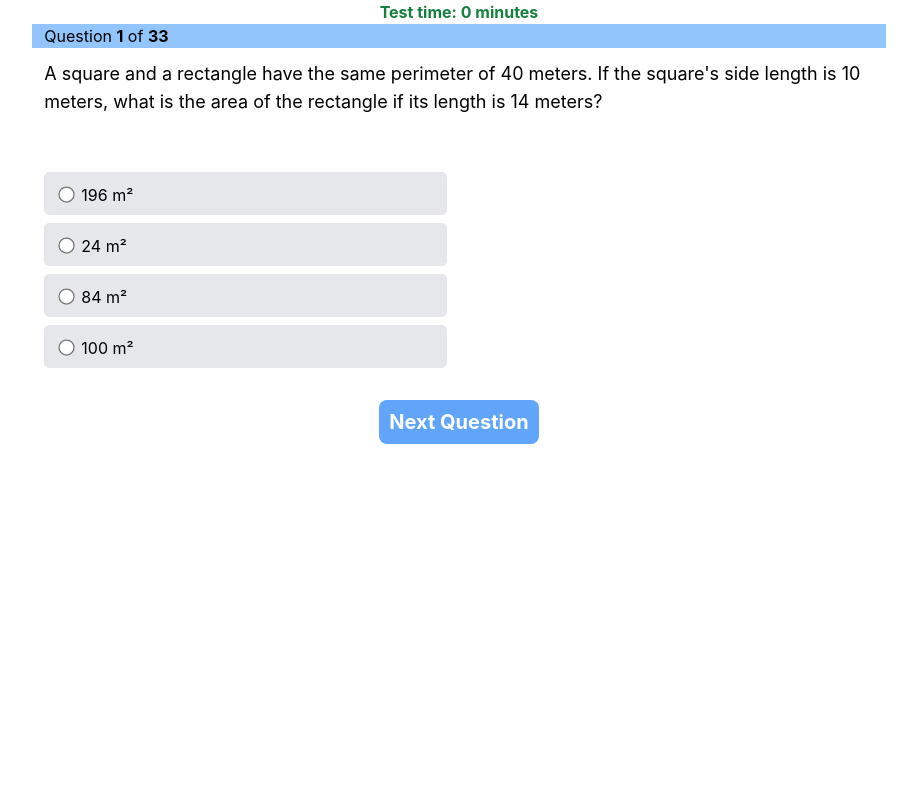
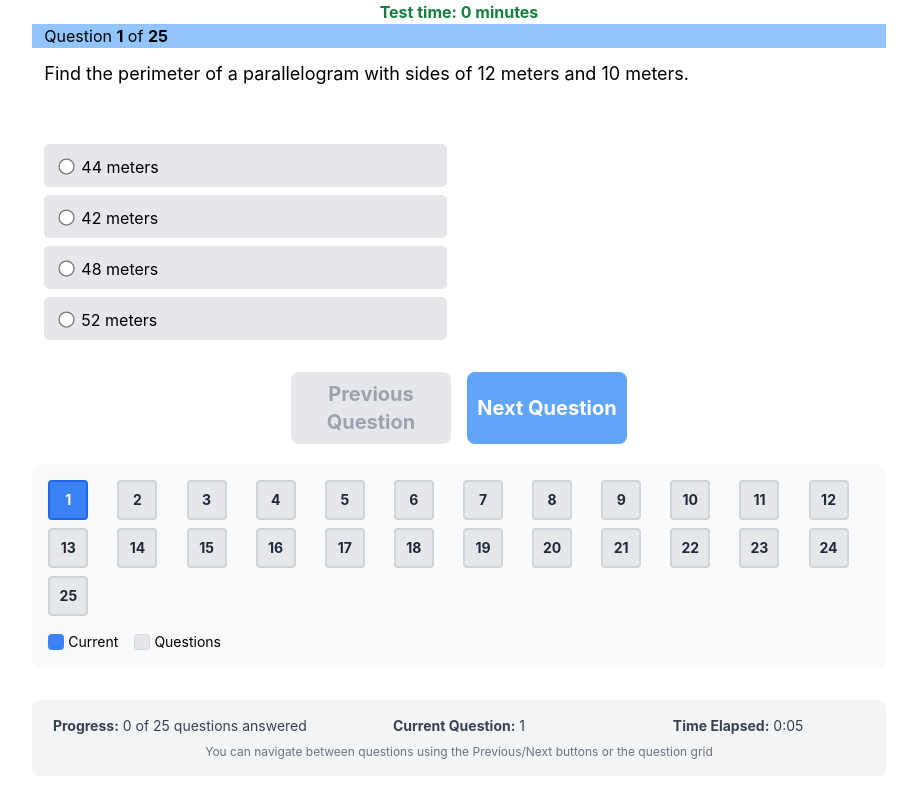
Before and after one commit to kachomanic/randomexam, a React (Create React App) app: page / in a window 1280 px wide. Shown: the whole page, without its empty margins (181-1098 px from the left). Built offline with nearby package versions, Linux system fonts and the light colour scheme.

Commit message:
fix(limit) to 25 exams

```diff
--- a/src/App.js
+++ b/src/App.js
@@ -2,7 +2,6 @@ import React, { Fragment, useEffect, useState } from "react";
 import { fetchAllExams, fetchOrderArray } from "./store/slices/exams";
 import { useDispatch, useSelector } from "react-redux";
 import "./App.css";
-import { current } from "@reduxjs/toolkit";
 
 function App() {
   const { list: exams } = useSelector((state) => state.exams);
@@ -14,6 +13,8 @@ function App() {
   //const [message, setMessage] = useState("");
   const [selectedResp, setSelectedResp] = useState();
   const [warning, setWarning] = useState(false);
+  const [userAnswers, setUserAnswers] = useState({}); // Track answers for each question
+  const [questionStatus, setQuestionStatus] = useState({}); // Track status: 'correct', 'incorrect', 'unanswered'
   let actualPosition = parseInt(
     JSON.parse(localStorage.getItem("actualPosition"))
   );
@@ -52,7 +53,20 @@ function App() {
       return;
     }
 
-    if (!exams[currentPos].Correct.includes(parseInt(selectedResp))) {
+    // Save the user's answer
+    const newUserAnswers = { ...userAnswers };
+    newUserAnswers[currentPos] = selectedResp;
+    setUserAnswers(newUserAnswers);
+
+    // Determine if answer is correct
+    const isCorrect = exams[currentPos].Correct.includes(
+      parseInt(selectedResp)
+    );
+    const newQuestionStatus = { ...questionStatus };
+    newQuestionStatus[currentPos] = isCorrect ? "correct" : "incorrect";
+    setQuestionStatus(newQuestionStatus);
+
+    if (!isCorrect) {
       setErrors(errors + 1);
     }
 
@@ -63,27 +77,75 @@ function App() {
     }
 
     for (var j = 0; j < ele.length; j++) ele[j].checked = false;
+    setSelectedResp(undefined);
   };
 
+  const jumpToQuestion = (questionIndex) => {
+    // First, save current answer if one is selected
+    if (selectedResp !== undefined && currentPos >= 0) {
+      const newUserAnswers = { ...userAnswers };
+      newUserAnswers[currentPos] = selectedResp;
+      setUserAnswers(newUserAnswers);
+    }
+
+    setCurrentPos(questionIndex);
+    setWarning(false);
+
+    // Clear all radio selections
+    document.querySelectorAll('input[type="radio"]').forEach((radio) => {
+      radio.checked = false;
+    });
+
+    // Set the selected response if user has already answered this question
+    if (userAnswers[questionIndex] !== undefined) {
+      setSelectedResp(userAnswers[questionIndex]);
+      // Set the radio button to checked after a small delay to ensure DOM is updated
+      setTimeout(() => {
+        var newEle = document.getElementsByName(questionIndex);
+        if (newEle[userAnswers[questionIndex]]) {
+          newEle[userAnswers[questionIndex]].checked = true;
+        }
+      }, 50);
+    } else {
+      setSelectedResp(undefined);
+    }
+  };
+
+  const previousQuestion = () => {
+    if (currentPos > 0) {
+      jumpToQuestion(currentPos - 1);
+    }
+  };
+
+  // Effect to restore radio button selection when currentPos changes
   useEffect(() => {
+    if (currentPos >= 0 && userAnswers[currentPos] !== undefined) {
+      setTimeout(() => {
+        var ele = document.getElementsByName(currentPos);
+        if (ele[userAnswers[currentPos]]) {
+          ele[userAnswers[currentPos]].checked = true;
+        }
+      }, 50);
+    }
+  }, [currentPos, userAnswers]);
+
+  useEffect(() => {
+    // Only run the timer if the exam is still active (currentPos >= 0)
+    if (currentPos >= 0) {
       const interval = setInterval(() => {
         setSeconds((seconds) => seconds + 1);
       }, 1000);
 
       return () => clearInterval(interval);
-  }, []);
-
-  // useEffect(() => {
-  //   if (seconds === 0) {
-  //     setMessage("Time limit exceeded!");
-  //   }
-  // }, [seconds]);
+    }
+  }, [currentPos]);
 
   return (
     <div className="App w-full sm:w-8/12 h-auto mx-auto">
       <p className="text-green-700 font-bold">
         Test time: {Math.trunc(seconds / 60)} minutes
       </p>
+
       {currentPos >= 0 ? (
         exams.length && (
           <div className="w-full">
@@ -155,38 +217,157 @@ function App() {
                   <a
                     href={exams[currentPos].List}
                     target="_blank"
+                    rel="noreferrer"
                     className="text-white font-bold text-xl"
                   >
-                    Lista completa de videos para 8vo grado
+                    Lista completa de videos para 10mo grado
                   </a>
                 </div>
               )}
           </div>
         )
       ) : (
-        <div className="text-center h-80 bg-gray-100">
+        <div className="text-center h-80 bg-gray-100 p-6">
+          <h2 className="text-2xl font-bold mb-4">Exam Results</h2>
           <p className="text-3xl mb-6">
-            Note: {Math.trunc(100 - (errors * 100) / 34)}
+            Score: {Math.trunc(100 - (errors * 100) / exams.length)}%
           </p>
-          <p className="text-xl">
+          <p className="text-xl mb-4">
             {exams.length - errors} correct answers out of {exams.length}
           </p>
-          <p className="text-lg">
-            Total time: {Math.trunc(seconds / 60)} minutes
+          <p className="text-lg mb-4">
+            Total time: {Math.trunc(seconds / 60)} minutes and {seconds % 60}{" "}
+            seconds
+          </p>
+          <p className="text-sm text-gray-600">
+            Review your answers using the question grid above
           </p>
         </div>
       )}
       {currentPos >= 0 && (
         <Fragment>
+          <div className="flex gap-4 justify-center">
             <button
               type="button"
-            className="bg-blue-400 p-2 w-40 mb-5 my-3 rounded-lg"
+              className={`p-2 w-40 mb-5 my-3 rounded-lg ${
+                currentPos > 0
+                  ? "bg-gray-400 hover:bg-gray-500 text-white"
+                  : "bg-gray-200 text-gray-400 cursor-not-allowed"
+              }`}
+              onClick={previousQuestion}
+              disabled={currentPos === 0}
+            >
+              <span className="font-bold text-xl">Previous Question</span>
+            </button>
+            <button
+              type="button"
+              className="bg-blue-400 hover:bg-blue-500 p-2 w-40 mb-5 my-3 rounded-lg"
               onClick={() => nextPosition()}
             >
-            <span className="text-white font-bold text-xl">Next Question</span>
+              <span className="text-white font-bold text-xl">
+                Next Question
+              </span>
             </button>
+          </div>
         </Fragment>
       )}
+
+      {/* Question Navigation Grid */}
+      {exams.length > 0 && (
+        <div className="mb-6 p-4 bg-gray-50 rounded-lg">
+          <div className="grid grid-cols-6 sm:grid-cols-12 gap-2 mb-4">
+            {exams.map((_, index) => {
+              let buttonClass = "w-10 h-10 rounded border-2 font-bold text-sm ";
+
+              // Determine button color based on status
+              if (currentPos === index) {
+                buttonClass += "bg-blue-500 text-white border-blue-600"; // Current question
+              } else if (currentPos === -1) {
+                // Show results only when exam is finished (currentPos === -1)
+                if (questionStatus[index] === "correct") {
+                  buttonClass += "bg-green-500 text-white border-green-600"; // Correct answer
+                } else if (questionStatus[index] === "incorrect") {
+                  buttonClass += "bg-red-500 text-white border-red-600"; // Incorrect answer
+                } else {
+                  buttonClass += "bg-gray-200 text-gray-800 border-gray-300"; // Unanswered
+                }
+              } else {
+                // During exam, show all questions as neutral (no status indication)
+                buttonClass +=
+                  "bg-gray-200 text-gray-800 border-gray-300 hover:bg-gray-300"; // Neutral
+              }
+
+              return (
+                <button
+                  key={index}
+                  className={buttonClass}
+                  onClick={() => jumpToQuestion(index)}
+                  disabled={currentPos === -1} // Disable navigation when exam is finished
+                >
+                  {index + 1}
+                </button>
+              );
+            })}
+          </div>
+
+          {/* Legend */}
+          <div className="flex flex-wrap gap-4 text-sm">
+            <div className="flex items-center gap-1">
+              <div className="w-4 h-4 bg-blue-500 rounded"></div>
+              <span>Current</span>
+            </div>
+            {currentPos === -1 ? (
+              // Show results legend only when exam is finished
+              <>
+                <div className="flex items-center gap-1">
+                  <div className="w-4 h-4 bg-green-500 rounded"></div>
+                  <span>Correct</span>
+                </div>
+                <div className="flex items-center gap-1">
+                  <div className="w-4 h-4 bg-red-500 rounded"></div>
+                  <span>Incorrect</span>
+                </div>
+                <div className="flex items-center gap-1">
+                  <div className="w-4 h-4 bg-gray-200 border border-gray-300 rounded"></div>
+                  <span>Unanswered</span>
+                </div>
+              </>
+            ) : (
+              // During exam, show only neutral legend
+              <div className="flex items-center gap-1">
+                <div className="w-4 h-4 bg-gray-200 border border-gray-300 rounded"></div>
+                <span>Questions</span>
+              </div>
+            )}
+          </div>
+        </div>
+      )}
+
+      {/* Bottom Information Panel */}
+      <div className="mt-8 p-4 bg-gray-100 rounded-lg text-sm text-gray-700">
+        <div className="grid grid-cols-1 sm:grid-cols-3 gap-4">
+          <div>
+            <strong>Progress:</strong> {Object.keys(userAnswers).length} of{" "}
+            {exams.length} questions answered
+          </div>
+          <div>
+            <strong>Current Question:</strong>{" "}
+            {currentPos >= 0 ? currentPos + 1 : "Exam Complete"}
+          </div>
+          <div>
+            <strong>Time Elapsed:</strong> {Math.trunc(seconds / 60)}:
+            {(seconds % 60).toString().padStart(2, "0")}
+          </div>
+        </div>
+        {currentPos >= 0 && (
+          <div className="mt-2 text-center">
+            <div className="text-xs text-gray-500">
+              You can navigate between questions using the Previous/Next buttons
+              or the question grid
+            </div>
+          </div>
+        )}
+      </div>
     </div>
   );
 }
--- a/src/store/slices/exams/index.js
+++ b/src/store/slices/exams/index.js
@@ -23,7 +23,7 @@ export default examsSlice.reducer;
 export const fetchOrderArray = () => (dispatch) => {
   function getRandomNumber() {
     if (getRandomNumber.remaining.length === 0) {
-      getRandomNumber.remaining = Array.from(Array(32).keys()).sort(
+      getRandomNumber.remaining = Array.from(Array(25).keys()).sort(
         () => Math.random() - 0.5
       );
     }
@@ -31,7 +31,7 @@ export const fetchOrderArray = () => (dispatch) => {
   }
   getRandomNumber.remaining = [];
   let orderArray = [];
-  for (let i = 0; i < 32; i++) {
+  for (let i = 0; i < 25; i++) {
     orderArray.push(parseInt(getRandomNumber()));
   }
   dispatch(setOrderArray(orderArray));
@@ -347,11 +347,12 @@ export const fetchAllExams = () => (dispatch) => {
     },
   ];
 
-  dispatch(
-    setExams(
-      exams.sort(function () {
-        return Math.random() - 0.5;
-      })
-    )
-  );
+  // Shuffle the array and take only 25 random questions
+  const shuffledExams = exams.sort(function () {
+    return Math.random() - 0.5;
+  });
+
+  const selectedExams = shuffledExams.slice(0, 25);
+
+  dispatch(setExams(selectedExams));
 };
```
Lines whose indentation alone changed are shown as unchanged.
